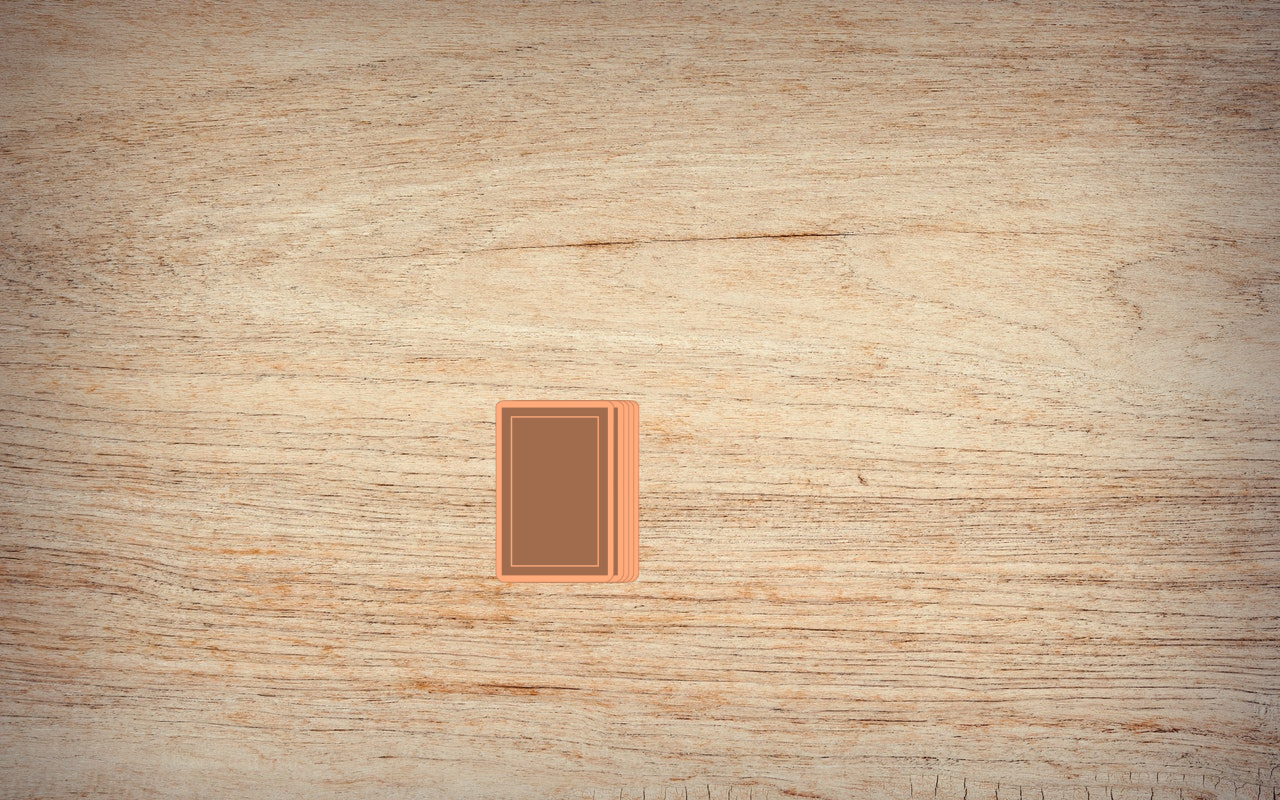
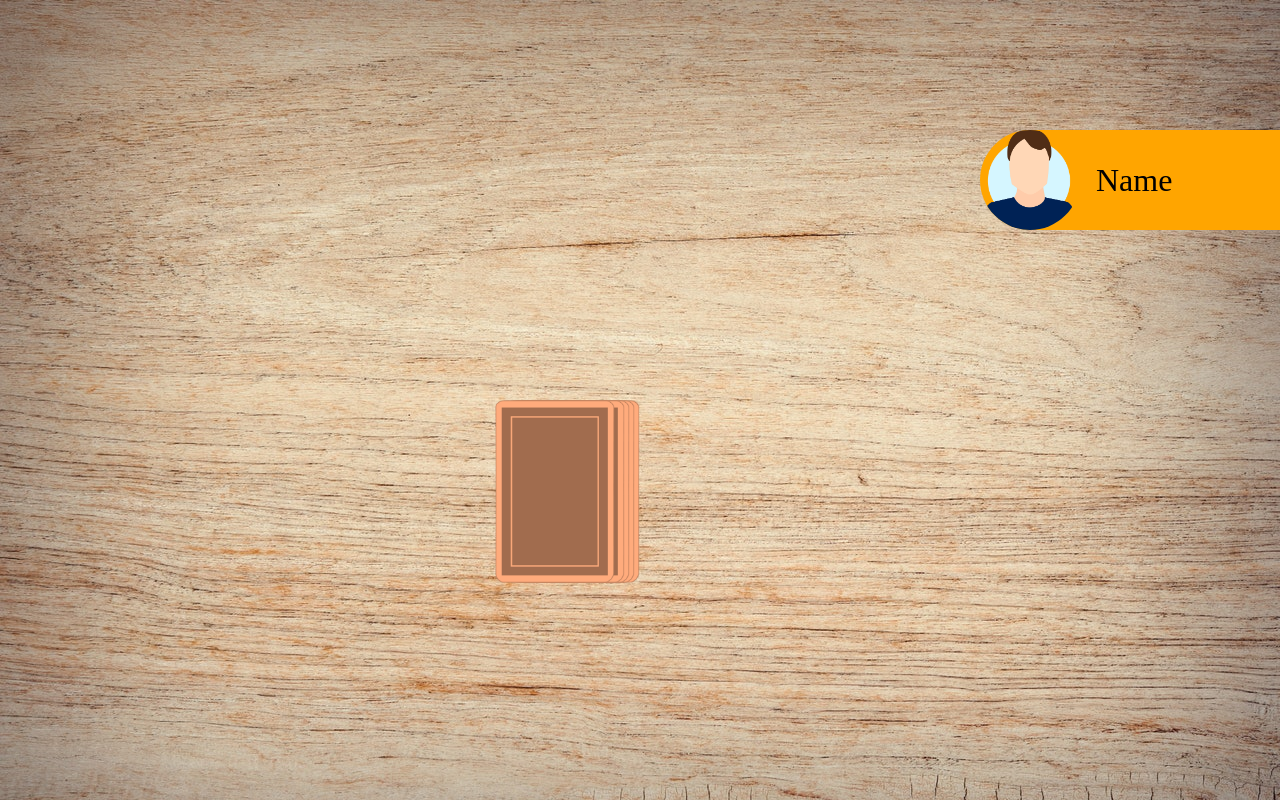
Before and after one commit to AlexanderKiefer77/Ring-of_Fire, an Angular app: page /game in a window 1280 px wide. Built offline with nearby package versions, Linux system fonts and the light colour scheme.

Commit message:
create first player

```diff
--- a/src/app/app.routes.ts
+++ b/src/app/app.routes.ts
@@ -1,8 +1,10 @@
 import { Routes } from '@angular/router';
 import { StartScreenComponent } from './start-screen/start-screen.component';
 import { GameComponent } from './game/game.component';
+import { PlayerComponent } from './player/player.component';
 
 export const routes: Routes = [
     { path: '', component: StartScreenComponent },
     { path: 'game', component: GameComponent },
+    { path: 'player', component: PlayerComponent },
 ];
--- a/src/app/game/game.component.html
+++ b/src/app/game/game.component.html
@@ -1,3 +1,5 @@
+<app-player style="top: 130px;" class="player-position"></app-player>
+
 <div class="field">
 
     <div class="card-stack">
--- a/src/app/game/game.component.scss
+++ b/src/app/game/game.component.scss
@@ -61,3 +61,9 @@
         transform: scale(1.3) translateX(120px) translateY(-180px) rotate(-10deg);
     }
 }
+
+
+.player-position {
+    position: absolute;
+    right: 0;
+}
--- a/src/app/game/game.component.ts
+++ b/src/app/game/game.component.ts
@@ -1,12 +1,13 @@
 import { Component } from '@angular/core';
 import { NgForOf, NgStyle, NgIf } from "@angular/common";
 import { Game } from '../../models/game';
+import { PlayerComponent } from '../player/player.component';
 
 
 @Component({
   selector: 'app-game',
   standalone: true,
-  imports: [NgForOf, NgStyle, NgIf],
+  imports: [NgForOf, NgStyle, NgIf, PlayerComponent],
   templateUrl: './game.component.html',
   styleUrls: ['./game.component.scss'],
 })
--- /dev/null
+++ b/src/app/player/player.component.html
@@ -0,0 +1,22 @@
+<div class="player">
+    <img src="./../../assets/img/profile/1.webp" alt="">
+    <span>Name</span>
+
+ <!--   <div class="player-container">
+        <app-player
+        *ngFor="let player of game.players"
+        [player]="player"
+        ></app-player>
+    </div>
+
+    <div class="game-controls">
+        <button (click)="newGame()">New Game</button>
+        <button (click)="takeCard()">Take Card</button>
+    </div>
+
+    <div class="current-card" [class.animate]="pickCardAnimation" (animationend)="pickCardAnimation = false">
+        <span *ngIf="currentCard">{{ currentCard }}</span>
+    </div>
+-->
+
+</div>
--- /dev/null
+++ b/src/app/player/player.component.scss
@@ -0,0 +1,21 @@
+.player {
+    width: 300px;
+    display: flex;
+    align-items: center;
+
+    span {
+        font-size: 32px;
+        margin-left: 16px;
+    }
+
+    background-color: orange;
+    border-top-left-radius: 50px;
+    border-bottom-left-radius: 50px;
+
+    img {
+    width: 100px;
+    height: 100px;
+    object-fit: cover;
+    border-radius: 100%;
+    }
+}
```
Also changed, not shown: src/app/player/player.component.ts (added, +12 -0 lines), 1 other file (tests, documents, lock files or other folders).
